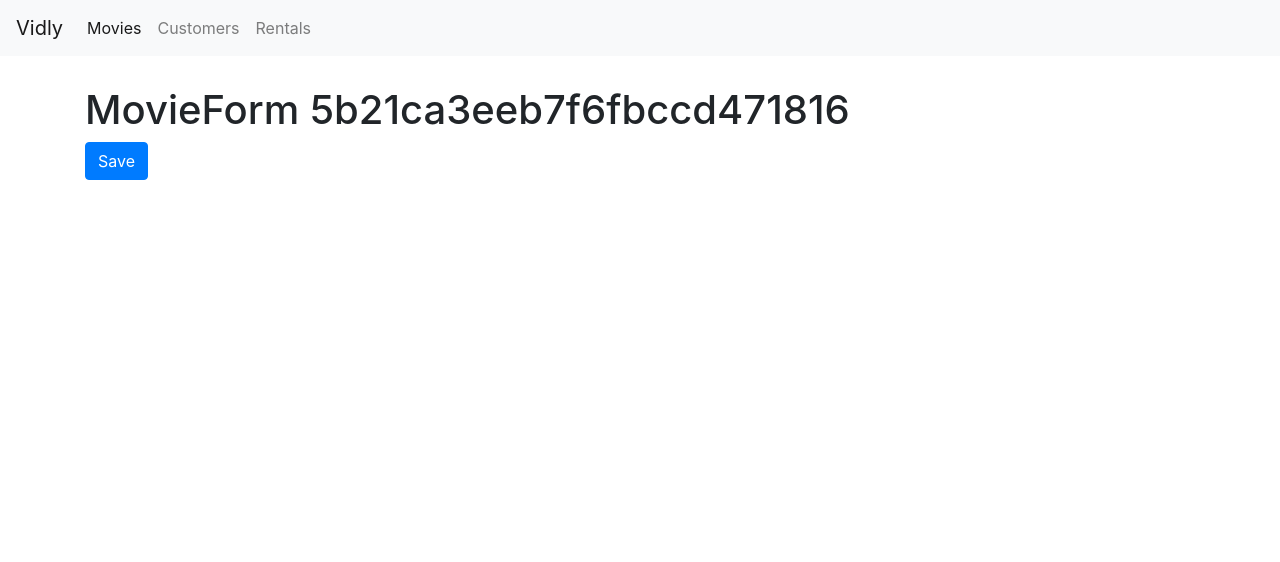
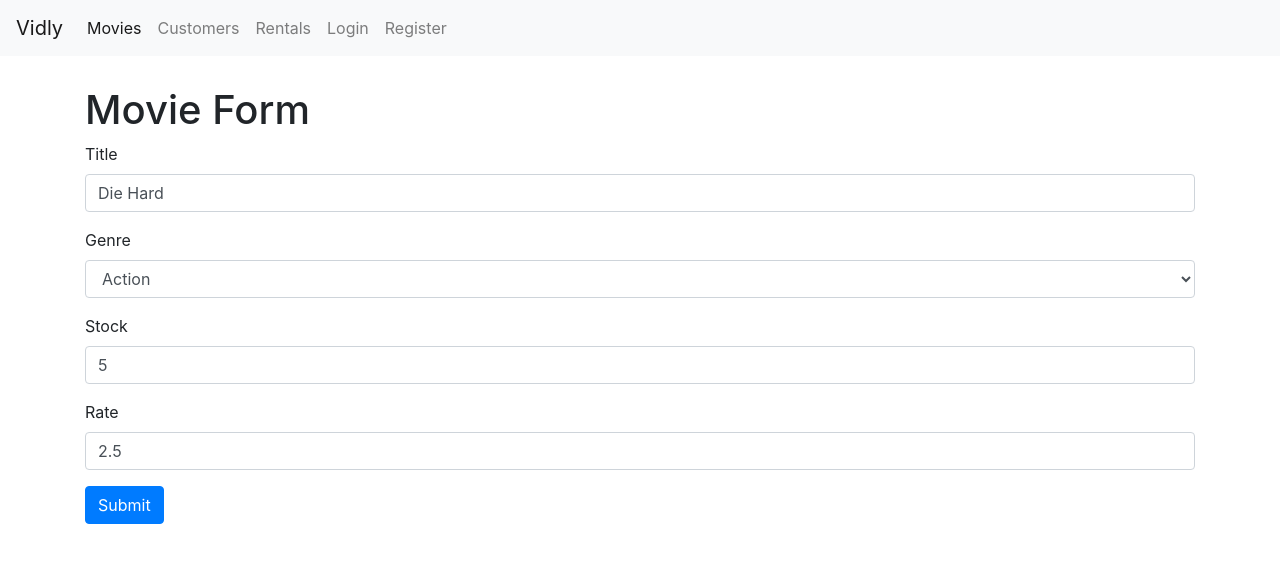
Before and after one commit to amit112/React-Training, a React (Create React App) app: page /movies/5b21ca3eeb7f6fbccd471816 in a window 1280 px wide. Shown: the top 562 px of the page. Built offline with nearby package versions, Linux system fonts and the light colour scheme.

Commit message:
Chapter 7  (Forms) done

```diff
--- a/package.json
+++ b/package.json
@@ -8,6 +8,7 @@
     "@testing-library/user-event": "^7.1.2",
     "bootstrap": "^4.1.1",
     "font-awesome": "^4.7.0",
+    "joi-browser": "^13.4.0",
     "lodash": "^4.17.15",
     "prop-types": "^15.7.2",
     "react": "^16.12.0",
--- a/src/App.js
+++ b/src/App.js
@@ -7,6 +7,8 @@ import Rentals from './components/rentals';
 import NotFound from './components/notFound';
 import NavBar from './components/navbar';
 import MovieForm from './components/movieForm';
+import LoginForm from './components/loginForm';
+import RegisterForm from './components/registerForm';
 
 function App() {
   return (
@@ -14,6 +16,9 @@ function App() {
     <NavBar></NavBar>
     <main className="container">
     <Switch>
+    <Route path="/register"    component={RegisterForm}></Route>
+    <Route path="/login"    component={LoginForm}></Route>
+    <Route path="/movies/new"    component={MovieForm}></Route>
     <Route path="/movies/:id"    component={MovieForm}></Route>
     <Route path="/movies"    component={Movies}></Route>
     <Route path="/customers" component={Customers}></Route>
--- /dev/null
+++ b/src/components/common/form.jsx
@@ -0,0 +1,71 @@
+import React, { Component } from 'react';
+import Joi from 'joi-browser';
+import Input from './input';
+import Select from './select';
+
+class Form extends Component {
+    state = {
+        data: { username: '', password: '' },
+        errors: {}
+    }
+    handleChange = ({ currentTarget: input }) => {
+        const data = { ...this.state.data };
+        const errors = { ...this.state.errors };
+        data[input.name] = input.value;
+        const error = this.validateInput(input);
+        if (error) {
+            errors[input.name] = error;
+        }
+        else {
+            delete errors[input.name];
+        }
+
+        this.setState({ data, errors });
+    }
+    validateInput = ({ name, value }) => {
+        const data = { [name]: value };
+        const schema = { [name]: this.schema[name] };
+        const validationResult = Joi.validate(data, schema);
+        return validationResult.error ? validationResult.error.details[0].message : null;
+    }
+    validate = () => {
+        const data = this.state.data;
+        let errors = {};
+        const validationResult = Joi.validate(data, this.schema, { abortEarly: false });
+        errors = validationResult.error ? validationResult.error.details.map(r => ({ [r.path[0]]: r.message })).reduce((a, b) => Object.assign(a, b), {}) : {};
+        return Object.keys(errors).length > 0 ? errors : null;
+
+    }
+    handleSubmit = e => {
+        e.preventDefault();
+        const errors = this.validate();
+        if (errors) return;
+        this.setState({ errors: errors || {} });
+        this.doSubmit();
+    }
+
+    renderButton = (label) => {
+        return <button type="submit" className="btn btn-primary"  disabled={this.validate()}>{label}</button>
+    }
+    renderInput = (name, label, type = 'text') => {
+        const { data, errors } = this.state;
+        return <Input name={name} label={label} type={type} value={data[name]} error={errors[name]} onChange={this.handleChange}></Input>
+
+    }
+    renderSelect = (name, label, options) => {
+        const { data, errors  } = this.state;
+
+    return (
+        <Select
+          name={name}
+          value={data[name]}
+          label={label}
+          options={options}
+          onChange={this.handleChange}
+          error={errors[name]}
+        ></Select>
+      );
+    }
+}
+
+export default Form;
--- /dev/null
+++ b/src/components/common/input.jsx
@@ -0,0 +1,10 @@
+import React from 'react';
+const Input = ({ name, label, error, ...rest }) => {
+    return (<div className="form-group">
+{ <label htmlFor={name}>{label}</label> }
+        <input  {...rest} name={name} className="form-control" id={name} />
+        {error && <div className="alert alert-danger">{error}</div>}
+    </div>);
+}
+
+export default Input;
--- /dev/null
+++ b/src/components/common/searchBox.jsx
@@ -0,0 +1,6 @@
+import React from 'react';
+const SearchBox = ({value , onChange}) => {
+    return ( <input name="query" type="text" value={value} onChange={e=> onChange(e.currentTarget.value)}
+     placeholder="Search..." className="form-control my-3"></input>);
+}
+export default SearchBox;
--- /dev/null
+++ b/src/components/common/select.jsx
@@ -0,0 +1,20 @@
+import React from "react";
+
+const Select = ({ name, label, options, error, ...rest }) => {
+  return (
+    <div className="form-group">
+      <label htmlFor={name}>{label}</label>
+      <select name={name} id={name} {...rest} className="form-control">
+        <option value="" />
+        {options.map(option => (
+          <option key={option._id} value={option._id}>
+            {option.name}
+          </option>
+        ))}
+      </select>
+      {error && <div className="alert alert-danger">{error}</div>}
+    </div>
+  );
+};
+
+export default Select;
--- /dev/null
+++ b/src/components/loginForm.jsx
@@ -0,0 +1,28 @@
+import React from 'react';
+import Joi from 'joi-browser';
+import Form from './common/form';
+class LoginForm extends Form {
+    state = {
+        data: { username: '', password: '' },
+        errors: {}
+    }
+    schema = {
+        username: Joi.string().required(),
+        password: Joi.string().required()
+    }
+    doSubmit = () => {
+        console.log('Submitted');
+    }
+    render() {
+        return (
+            <div>
+                <h1>Login</h1>
+                <form onSubmit={this.handleSubmit}>
+                    {this.renderInput('username', 'Username')}
+                    {this.renderInput('password', 'Password' , 'password')}
+                    {this.renderButton('Submit')}
+                </form>
+            </div>);
+    }
+}
+export default LoginForm;
--- a/src/components/movieForm.jsx
+++ b/src/components/movieForm.jsx
@@ -1,11 +1,69 @@
 import React from 'react';
-const MovieForm = ({match , history}) => {
-    return (
-    <div>
-    <h1>MovieForm {match.params.id}</h1>
-        <button className="btn btn-primary" onClick={()=>history.push('/movies') }>Save
-        </button>
-        </div>
-         );
+import Form from './common/form';
+import Joi from 'joi-browser';
+import  { getGenres} from '../services/fakeGenreService';
+import  { getMovie, saveMovie} from '../services/fakeMovieService';
+class MovieForm extends Form {
+    state = {
+        data: { _id: "", title: "", genreId: "", numberInStock: "", dailyRentalRate: "" },
+        errors: {},
+        genres: [],
+    }
+    schema = {
+        _id: Joi.string().allow(''),
+        title: Joi.string()
+          .required()
+          .label("Title"),
+        genreId: Joi.string()
+          .required()
+          .label("Genre"),
+        numberInStock: Joi.number()
+          .required()
+          .min(0)
+          .max(100)
+          .label("Stock"),
+        dailyRentalRate: Joi.number()
+          .required()
+          .min(0)
+          .max(10)
+          .label("Rate")
+    }
+    componentDidMount = () =>{
+        const genres =  getGenres();
+        this.setState({genres});
+        const { match, history} = this.props;
+        const movieId = match.params.id;
+        if(movieId) {
+        if(movieId === 'new') return;
+        const movie = getMovie(movieId);
+        if(!movie) return history.replace('/not-found');
+        this.setState({data: this.mapToMovie(movie)});
+        }
+
+    }
+    mapToMovie = movie => {
+        return {
+            _id: movie._id, title: movie.title, genreId: movie.genre._id, numberInStock: movie.numberInStock,
+             dailyRentalRate: movie.dailyRentalRate
+        }
+    }
+    doSubmit = () => {
+      const movie = {...this.state.data};
+      saveMovie(movie);
+      this.props.history.push('/movies');
+    }
+    render() {
+       const { genres} = this.state;
+        return (<div>
+            <h1>Movie Form</h1>
+            <form onSubmit={this.handleSubmit}>
+                {this.renderInput('title', 'Title')}
+                {this.renderSelect('genreId', 'Genre', genres)}
+                {this.renderInput('numberInStock', 'Stock', 'number')}
+                {this.renderInput('dailyRentalRate', 'Rate', 'number')}
+                {this.renderButton('Submit')}
+            </form>
+        </div>);
+    }
 }
 export default MovieForm;
--- a/src/components/movies.jsx
+++ b/src/components/movies.jsx
@@ -6,6 +6,8 @@ import { paginate } from '../utils/paginate';
 import ListGroup from './common/listGroup';
 import MoviesTable from './moviesTable';
 import _ from 'lodash';
+import { Link } from 'react-router-dom';
+import SearchBox from './common/searchBox';
 export class Movies extends Component {
     state = {
         movies: [],
@@ -13,7 +15,8 @@ export class Movies extends Component {
         pageSize : 4,
         currentPage : 1,
         currentGenre: null,
-        sortColumn: {path: 'title' , order: 'asc' }
+        sortColumn: {path: 'title' , order: 'asc' },
+        searchQuery : ""
     }
     componentDidMount() {
         const currentGenre = {_id: '', name: "All Genres"};
@@ -24,6 +27,14 @@ export class Movies extends Component {
       const movies =  this.state.movies.filter(m=> m._id !== movie._id);
       this.setState({movies});
     }
+
+    handleDelete = movie => {
+        const movies =  this.state.movies.filter(m=> m._id !== movie._id);
+        this.setState({movies});
+      }
+
+
+
     handleLike = movie => {
         const movies =  [...this.state.movies];
         const index =  this.state.movies.indexOf(movie);
@@ -40,15 +51,25 @@ export class Movies extends Component {
       this.setState({sortColumn});
      }
      getPagedData =()=> {
-        const  {movies: allMovies,currentPage , pageSize ,currentGenre , sortColumn} =this.state;
-        const filtered = currentGenre && currentGenre._id ? allMovies.filter(r=>r.genre._id === currentGenre._id) : allMovies;
+        const  {movies: allMovies,currentPage , pageSize ,currentGenre , sortColumn, searchQuery} =this.state;
+        let filtered = allMovies;
+        if(searchQuery) {
+            filtered = allMovies.filter(r=> r.title.toLowerCase().includes(searchQuery.toLowerCase()));
+        } else if(currentGenre && currentGenre._id) {
+            filtered= allMovies.filter(r=>r.genre._id === currentGenre._id)
+        }
         const sorted =  _.orderBy(filtered,sortColumn.path ,sortColumn.order);
         const data =  paginate(sorted,currentPage ,pageSize);
          return {totalCount: filtered.length , data };
 
      }
+     handleSearch = query => {
+        const currentGenre = {_id: '', name: "All Genres"};
+        this.setState({searchQuery: query  ,currentGenre , currentPage: 1});
+
+    }
     render() {
-        const  {currentPage , pageSize , genres ,currentGenre , sortColumn} =this.state;
+        const  {currentPage , pageSize , genres ,currentGenre , sortColumn ,searchQuery} =this.state;
         const {totalCount ,data: movies } = this.getPagedData();
         if ( totalCount === 0)  return <p>There is no movies in database</p>
         return (
@@ -57,7 +78,9 @@ export class Movies extends Component {
                     <ListGroup  items={genres} selectedItem ={currentGenre}  onItemSelect={this.handleGenreSelect}  ></ListGroup>
                 </div>
                 <div className="col">
+                    <Link to="/movies/new" className="btn btn-primary" style={{marginBottom:20}}>New Movie</Link>
                 <p>Showing {totalCount} movies in the database.</p>
+                <SearchBox value= {searchQuery}  onChange={this.handleSearch}></SearchBox>
                 <MoviesTable movies={movies} sortColumn = {sortColumn} onLike={this.handleLike} onDelete={this.handleDelete} onSort={this.handleSort}></MoviesTable>
                 <Pagination pageSize={pageSize} totalItems={totalCount} onPageChange = {this.handlePageChange} currentPage = {currentPage} ></Pagination>
                 </div>
--- a/src/components/navbar.jsx
+++ b/src/components/navbar.jsx
@@ -17,6 +17,12 @@ const NavBar = () => {
                 <li className="nav-item">
                     <NavLink className="nav-link" to="/rentals">Rentals</NavLink>
                 </li>
+                <li className="nav-item">
+                    <NavLink className="nav-link" to="/login">Login</NavLink>
+                </li>
+                <li className="nav-item">
+                    <NavLink className="nav-link" to="/register">Register</NavLink>
+                </li>
             </ul>
         </div>
     </nav>);
--- /dev/null
+++ b/src/components/registerForm.jsx
@@ -0,0 +1,28 @@
+import React from 'react';
+import Form from './common/form';
+import Joi from 'joi-browser';
+class RegisterForm extends Form {
+    state = {  data : {username: "" , password:"", name:"" } ,
+errors: {} }
+    schema  = {
+        username: Joi.string().required().email().label('Username'),
+        password: Joi.string().required().min(5).label('Password'),
+        name: Joi.string().required().label('Name')
+    }
+    doSubmit = () => {
+        console.log('Submitted');
+    }
+    render() {
+        return (<div>
+            <h1>Register</h1>
+            <form onSubmit={this.handleSubmit}>
+                {this.renderInput('username', 'Username')}
+                {this.renderInput('password', 'Password' , 'password')}
+                {this.renderInput('name', 'Name')}
+                {this.renderButton('Submit')}
+            </form>
+        </div>  );
+    }
+}
+
+export default RegisterForm;
--- a/src/services/fakeMovieService.js
+++ b/src/services/fakeMovieService.js
@@ -77,13 +77,13 @@ export function getMovie(id) {
 
 export function saveMovie(movie) {
   let movieInDb = movies.find(m => m._id === movie._id) || {};
-  movieInDb.name = movie.name;
+  movieInDb.title = movie.title;
   movieInDb.genre = genresAPI.genres.find(g => g._id === movie.genreId);
   movieInDb.numberInStock = movie.numberInStock;
   movieInDb.dailyRentalRate = movie.dailyRentalRate;
 
   if (!movieInDb._id) {
-    movieInDb._id = Date.now();
+    movieInDb._id = Date.now().toString();
     movies.push(movieInDb);
   }
 
```
Also changed, not shown: 1 other file (tests, documents, lock files or other folders). Lines whose indentation alone changed are shown as unchanged.
